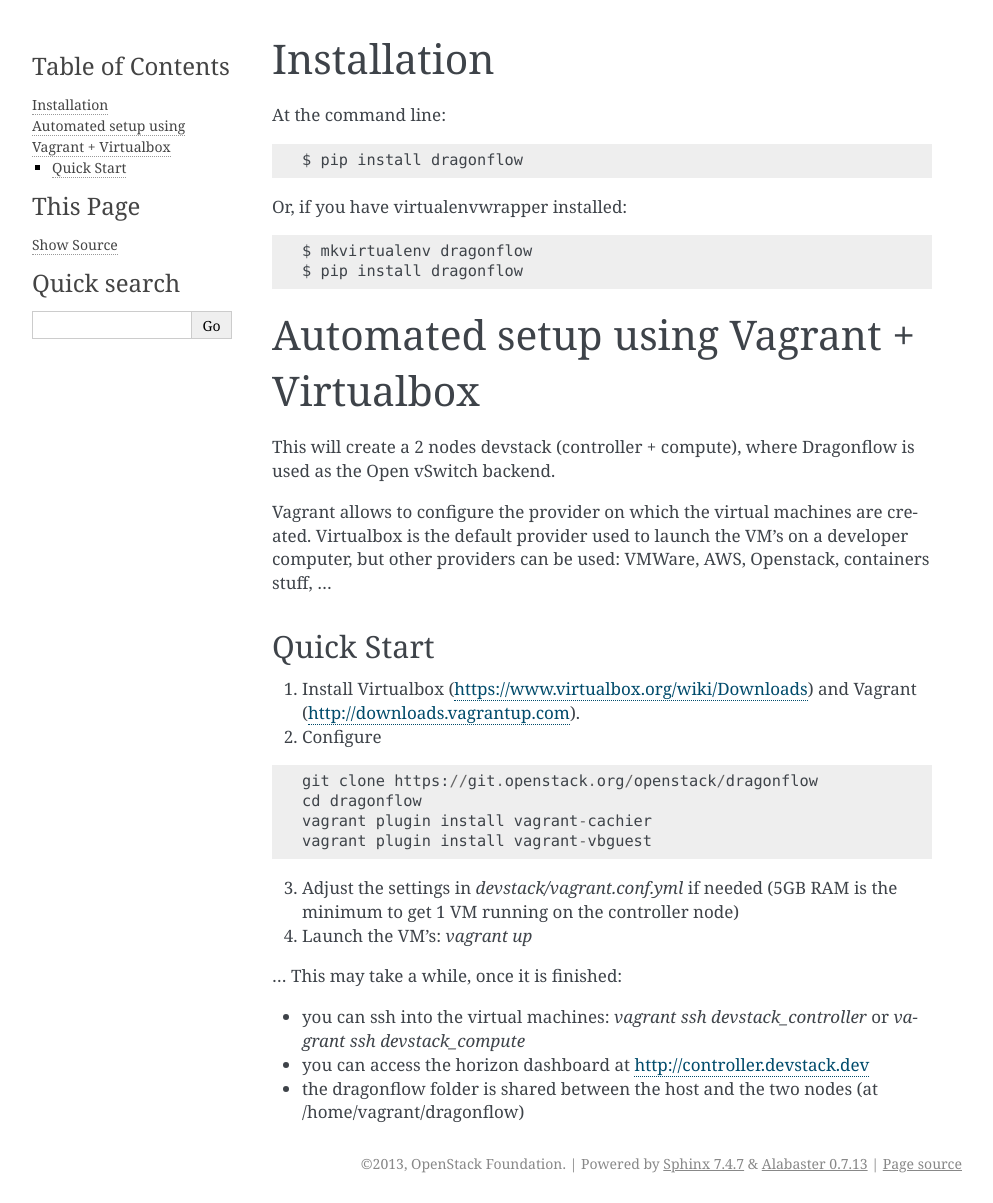
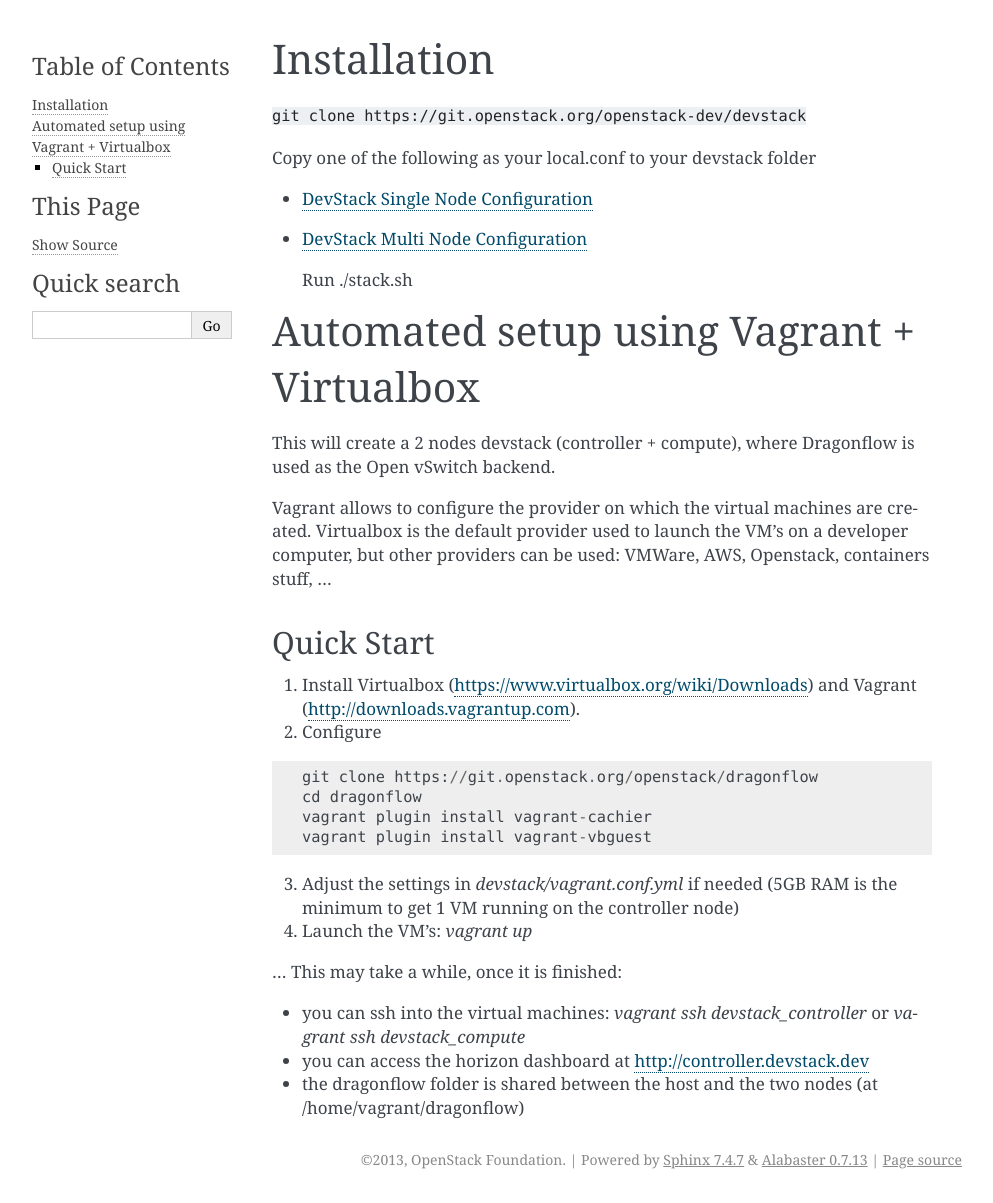
Before and after one commit to openstack-archive/dragonflow, a Sphinx documentation site: the page built from doc/source/installation.rst, in a window 1280 px wide. Shown: the whole page, without its empty margins (148-1141 px from the left). Built offline with Sphinx 7.4.7, drawn with Linux system fonts in a browser that asks for light colours.

Commit message:
Fix install guide
Change-Id: I050365256b3b5f6d3b8224c0c3c3560f1112067b

```diff
--- a/doc/source/installation.rst
+++ b/doc/source/installation.rst
@@ -2,14 +2,16 @@
 Installation
 ============
 
-At the command line::
+``git clone https://git.openstack.org/openstack-dev/devstack``
 
-    $ pip install dragonflow
+Copy one of the following as your local.conf to your devstack folder
 
-Or, if you have virtualenvwrapper installed::
 
-    $ mkvirtualenv dragonflow
-    $ pip install dragonflow
+- `DevStack Single Node Configuration <https://github.com/openstack/dragonflow/tree/master/doc/source/single-node-conf>`_
+
+- `DevStack Multi Node Configuration <https://github.com/openstack/dragonflow/tree/master/doc/source/multi-node-conf>`_
+
+  Run ./stack.sh
 
 ============================================
  Automated setup using Vagrant + Virtualbox
```
